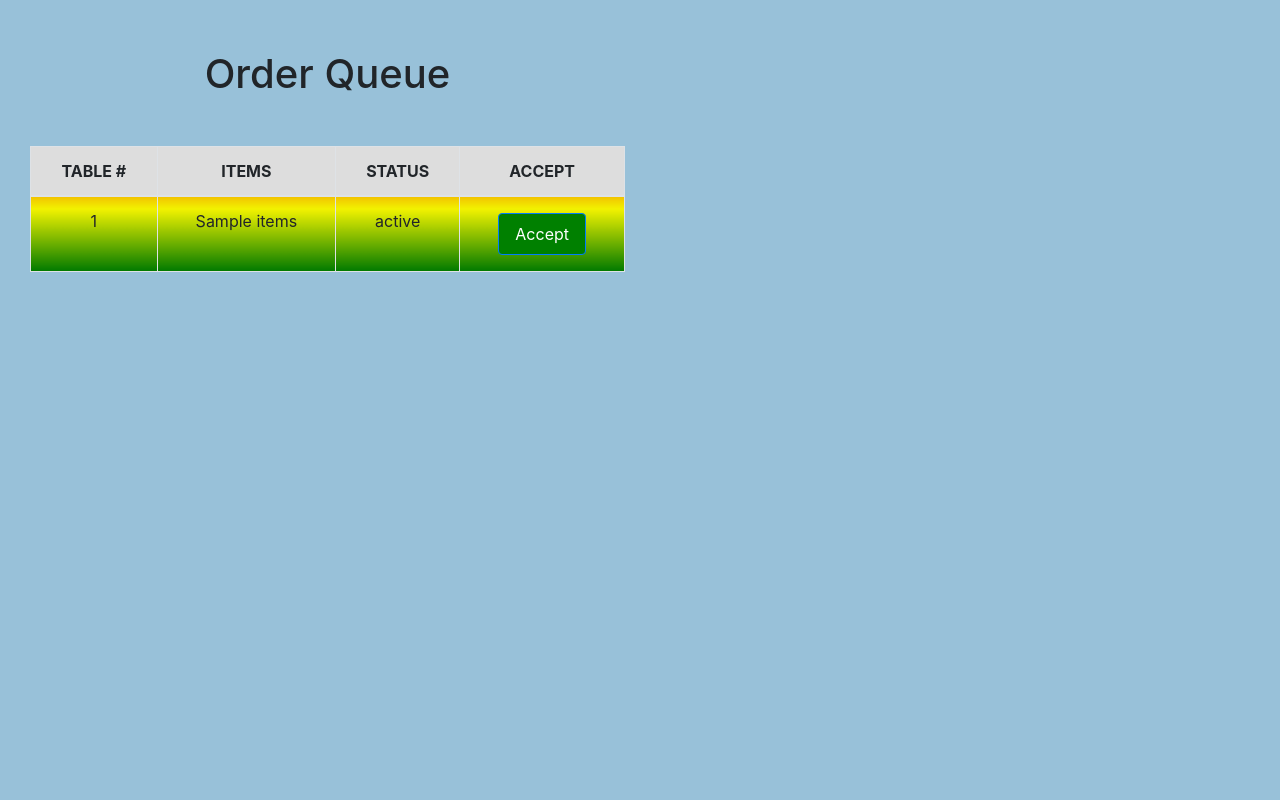
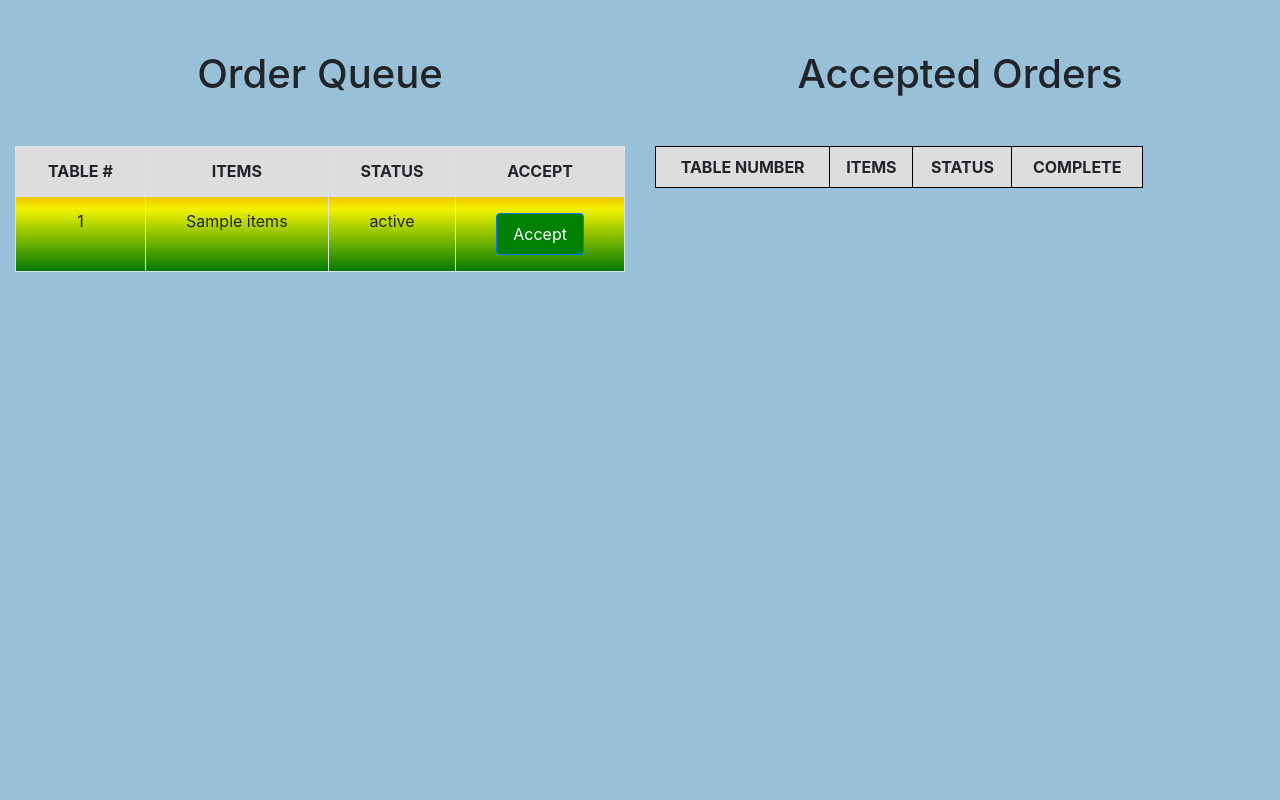
Before and after one commit to Yensid10/Multipurpose-Flask-Website-System-Project, a Flask app: template templates/kitchen.html in a window 1280 px wide. Run offline with Flask 2, Linux system fonts and the light colour scheme; the template is opened without the code that fills it: most values are stand-ins (such as "Sample title", 1, 10 or a date in 2020); lists and menus that the app fills with data are empty; some libraries are stand-ins or nearby versions.

Commit message:
created skeleton for accepted orders

```diff
--- a/Application.py
+++ b/Application.py
@@ -1,4 +1,5 @@
-from flask import Flask, render_template, jsonify
+from bson import ObjectId
+from flask import Flask, render_template, jsonify, request
 from pymongo import MongoClient
 
 app = Flask(__name__)
@@ -25,6 +26,15 @@ def order_queue_data():
         order['items'] = ', '.join(order['items'])
     return jsonify(orders)
 
+@app.route('/accepted_orders_data')
+def accepted_orders_data():
+    orders = list(accepted_collection.find({}, {'_id': False}))
+    for order in orders:
+        order.pop('order_id')
+        order['complete_button'] = '<button class="btn btn-success complete-button" data-order-id="' + str(order['order_number']) + '">Complete</button>'
+        order['items'] = ', '.join(order['items'])
+    return jsonify(orders)
+
 
 if __name__ == '__main__':
     app.run(debug=True)
--- /dev/null
+++ b/static/script.js
@@ -0,0 +1,62 @@
+$(document).ready(function() {
+    // Load the order queue table
+    loadOrderQueueTable();
+
+    // Load the accepted orders table
+    loadAcceptedOrdersTable();
+
+    // Listen for accept button clicks
+    $(document).on('click', '.accept-button', function() {
+        // Get the table row for the clicked button
+        var row = $(this).closest('tr');
+
+        // Get the order ID from the row data
+        var orderID = row.data('order-id');
+
+        // Send a request to mark the order as accepted
+        $.ajax({
+            url: '/accept_order',
+            type: 'POST',
+            data: JSON.stringify({ 'order_id': orderID }),
+            contentType: 'application/json; charset=utf-8',
+            dataType: 'json',
+            success: function() {
+                // Remove the row from the order queue table
+                row.remove();
+
+                // Reload the accepted orders table
+                loadAcceptedOrdersTable();
+            },
+            error: function() {
+                alert('Error accepting order. Please try again.');
+            }
+        });
+    });
+
+    // Listen for complete button clicks
+    $(document).on('click', '.complete-button', function() {
+        // Get the table row for the clicked button
+        var row = $(this).closest('tr');
+
+        // Get the order ID from the button data attribute
+        var orderID = $(this).data('order-id');
+
+        // Send a request to mark the order as complete
+        $.ajax({
+            url: '/complete_order',
+            type: 'POST',
+            data: JSON.stringify({ 'order_id': orderID }),
+            contentType: 'application/json; charset=utf-8',
+            dataType: 'json',
+            success: function() {
+                // Remove the row from the accepted orders table
+                row.remove();
+            },
+            error: function() {
+                alert('Error completing order. Please try again.');
+            }
+        });
+    });
+
+    // Periodically refresh the order queue and accepted orders tables
+    setInterval(function() {
--- a/static/style.css
+++ b/static/style.css
@@ -79,3 +79,29 @@ img {
 body {
     background-color: #98C1D9;
 }
+
+.accepted-table-container {
+    display: flex;
+    flex-direction: column;
+    height: calc(100vh - 50px);
+    overflow-y: auto;
+    margin-top: 50px;
+    text-align: center;
+}
+
+.accepted-table-container table {
+    width: 80%;
+}
+
+.accepted-table-container h1 {
+    margin-bottom: 20px;
+}
+
+.accepted-table-container th, .accepted-table-container td {
+  border: 1px solid black;
+  padding: 8px;
+  text-align: center;
+}
+
+.accepted-table-container th {
+  font-weight: bold;
--- a/templates/kitchen.html
+++ b/templates/kitchen.html
@@ -12,6 +12,7 @@
 </head>
 <body>
 <div class="container-fluid">
+    <div class="row">
         <div class="col-md-6">
             <div class="kitchen-table-container">
                 <h1 class="text-center mb-5">Order Queue</h1>
@@ -31,8 +32,7 @@
                             <td>{{ order["items"] }}</td>
                             <td>{{ order["status"] }}</td>
                             <td>
-                                <button class="btn btn-primary accept-button" {% if order["status"] == "<pending>" %} disabled {% endif %}
-                                        id="accept-order-{{ order["_id"] }}">Accept
+                                <button class="btn btn-primary accept-button" >Accept
                                 </button>
                             </td>
                         </tr>
@@ -41,6 +41,26 @@
                 </table>
             </div>
         </div>
+        <div class="col-md-6">
+            <div class="accepted-table-container">
+                <h1 class="text-center mb-5">Accepted Orders</h1>
+<table class="accepted-table">
+    <thead>
+        <tr>
+            <th>Table Number</th>
+            <th>Items</th>
+            <th>Status</th>
+            <th>Complete</th>
+        </tr>
+    </thead>
+    <tbody>
+        <!-- Here you can dynamically add rows for each accepted order using JavaScript/jQuery -->
+    </tbody>
+</table>
+
+            </div>
+        </div>
+    </div>
 </div>
 </body>
 </html>
```
Lines whose indentation alone changed are shown as unchanged.
